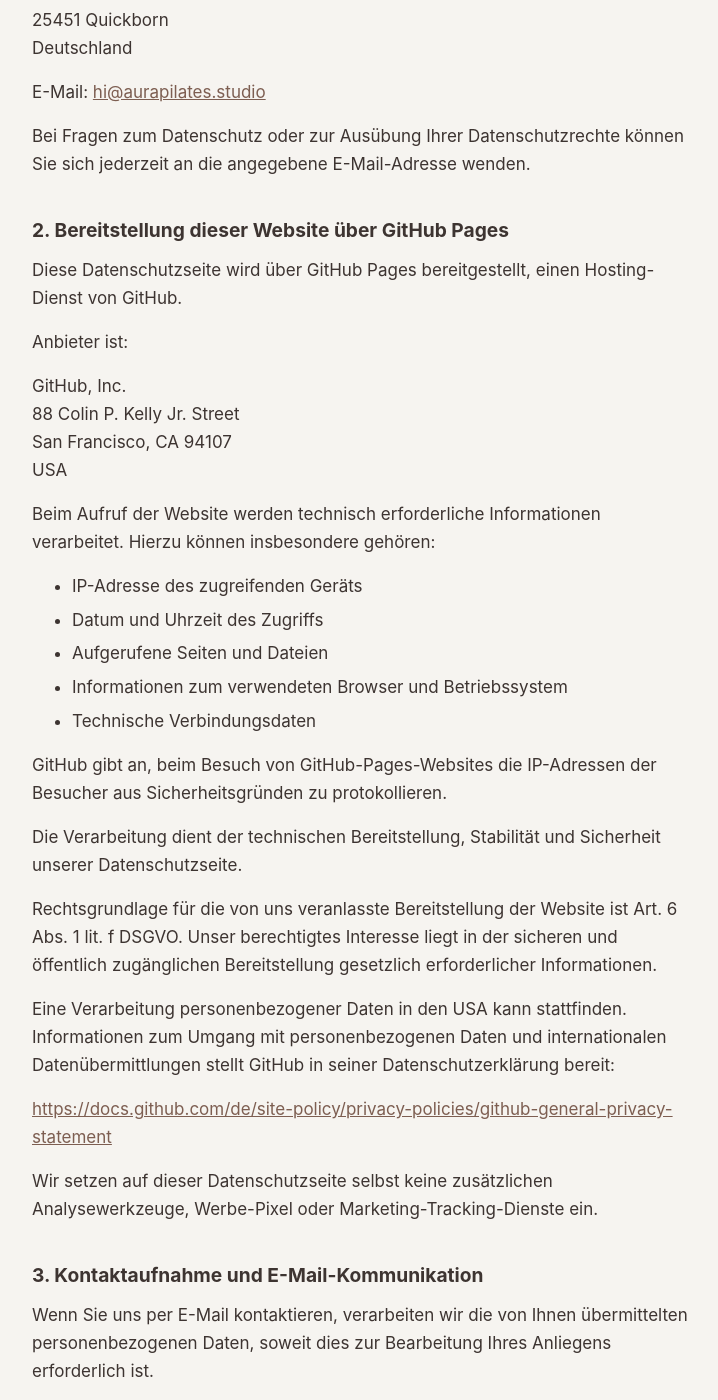
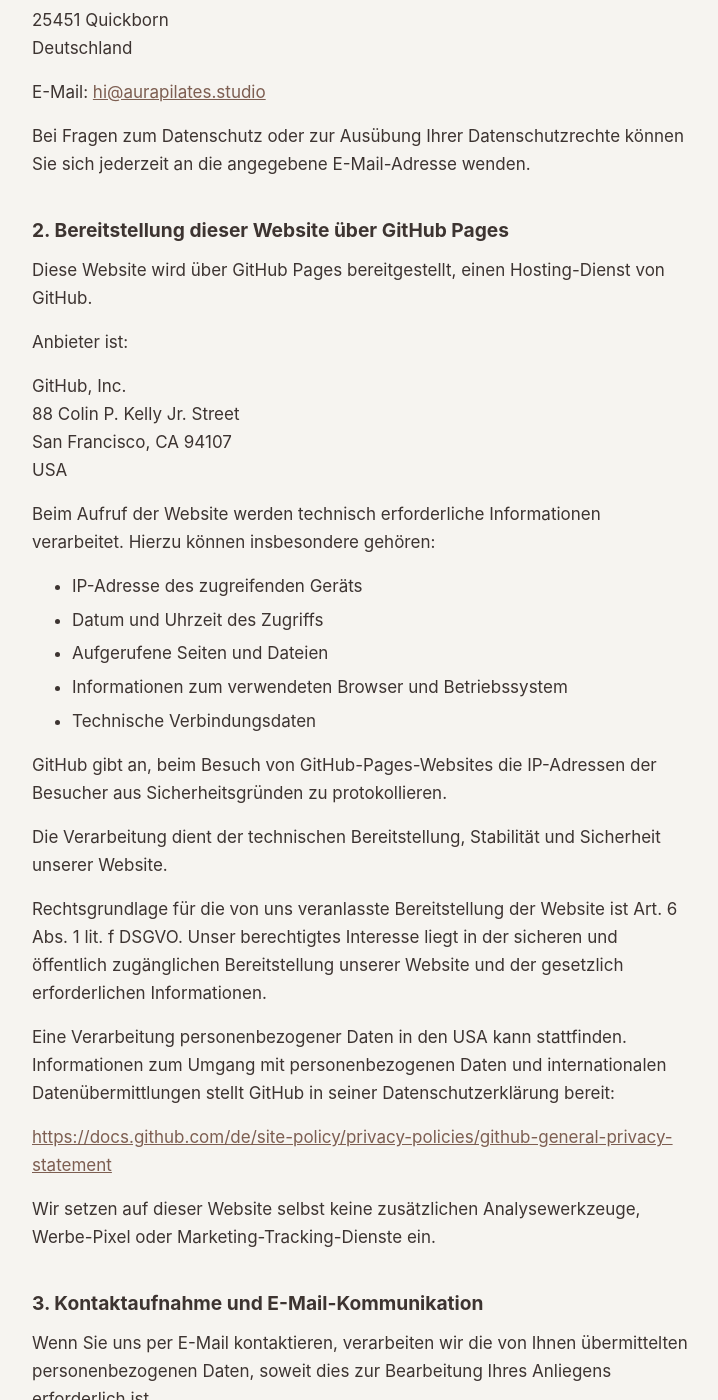
Before and after one commit to infounc/aurapilates.studio, a Jekyll site: the page built from datenschutz.md, in a window 1280 px wide and 1400 px high, scrolled down 702 px. Shown: the whole window, without its empty margins (276-994 px from the left). Built offline with Jekyll 4.4.1, drawn with Linux system fonts in a browser that asks for light colours.

Commit message:
Datenschutz: Abschnitt 2 bezieht sich auf die ganze Website
Co-Authored-By: Claude Opus 5.5 <noreply@anthropic.com>

```diff
--- a/datenschutz.md
+++ b/datenschutz.md
@@ -37,7 +37,7 @@ Bei Fragen zum Datenschutz oder zur Ausübung Ihrer Datenschutzrechte können Si
 
 ## 2. Bereitstellung dieser Website über GitHub Pages
 
-Diese Datenschutzseite wird über GitHub Pages bereitgestellt, einen Hosting-Dienst von GitHub.
+Diese Website wird über GitHub Pages bereitgestellt, einen Hosting-Dienst von GitHub.
 
 Anbieter ist:
 
@@ -56,15 +56,15 @@ Beim Aufruf der Website werden technisch erforderliche Informationen verarbeitet
 
 GitHub gibt an, beim Besuch von GitHub-Pages-Websites die IP-Adressen der Besucher aus Sicherheitsgründen zu protokollieren.
 
-Die Verarbeitung dient der technischen Bereitstellung, Stabilität und Sicherheit unserer Datenschutzseite.
+Die Verarbeitung dient der technischen Bereitstellung, Stabilität und Sicherheit unserer Website.
 
-Rechtsgrundlage für die von uns veranlasste Bereitstellung der Website ist Art. 6 Abs. 1 lit. f DSGVO. Unser berechtigtes Interesse liegt in der sicheren und öffentlich zugänglichen Bereitstellung gesetzlich erforderlicher Informationen.
+Rechtsgrundlage für die von uns veranlasste Bereitstellung der Website ist Art. 6 Abs. 1 lit. f DSGVO. Unser berechtigtes Interesse liegt in der sicheren und öffentlich zugänglichen Bereitstellung unserer Website und der gesetzlich erforderlichen Informationen.
 
 Eine Verarbeitung personenbezogener Daten in den USA kann stattfinden. Informationen zum Umgang mit personenbezogenen Daten und internationalen Datenübermittlungen stellt GitHub in seiner Datenschutzerklärung bereit:
 
 <https://docs.github.com/de/site-policy/privacy-policies/github-general-privacy-statement>
 
-Wir setzen auf dieser Datenschutzseite selbst keine zusätzlichen Analysewerkzeuge, Werbe-Pixel oder Marketing-Tracking-Dienste ein.
+Wir setzen auf dieser Website selbst keine zusätzlichen Analysewerkzeuge, Werbe-Pixel oder Marketing-Tracking-Dienste ein.
 
 ## 3. Kontaktaufnahme und E-Mail-Kommunikation
 
```
